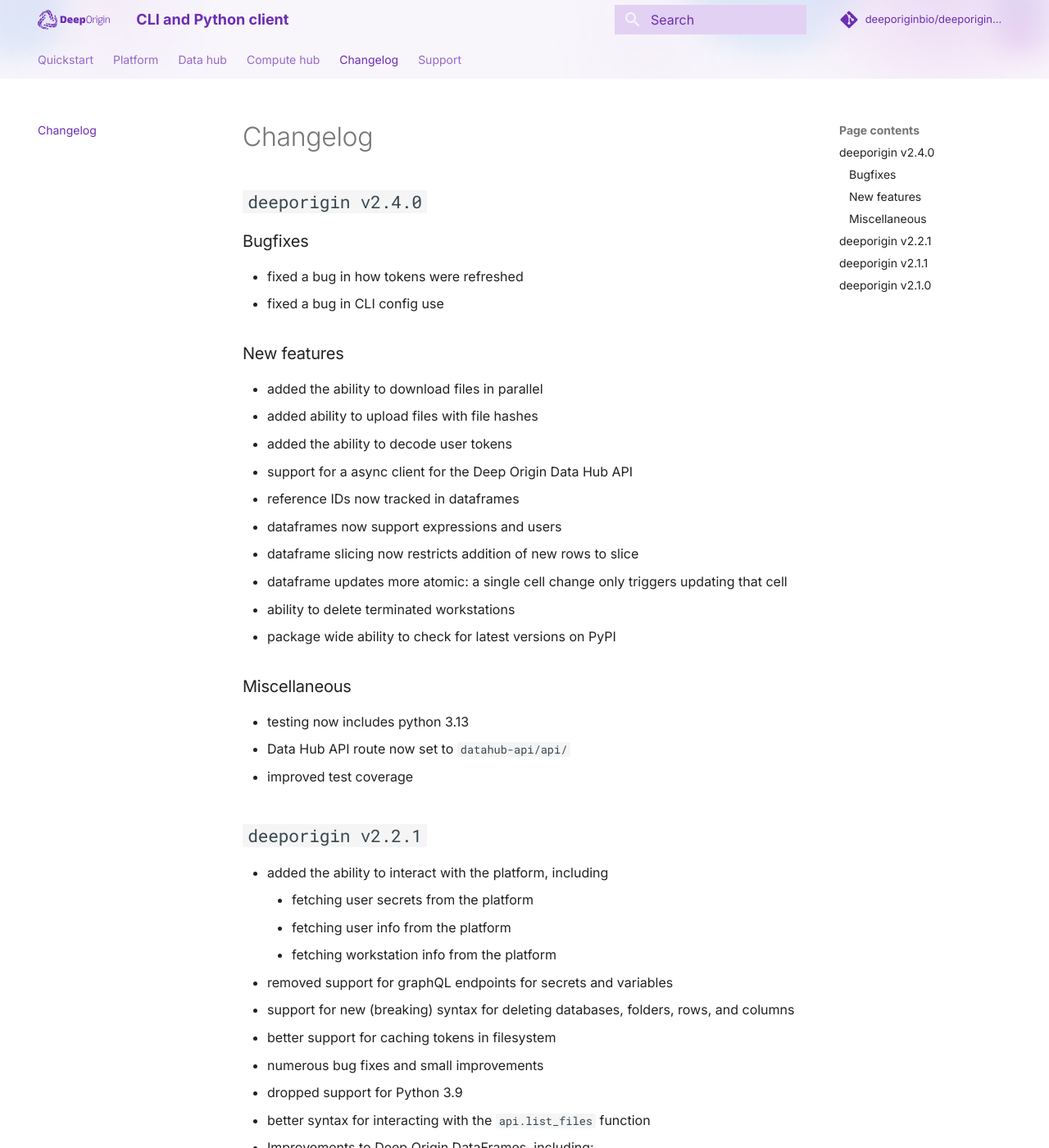
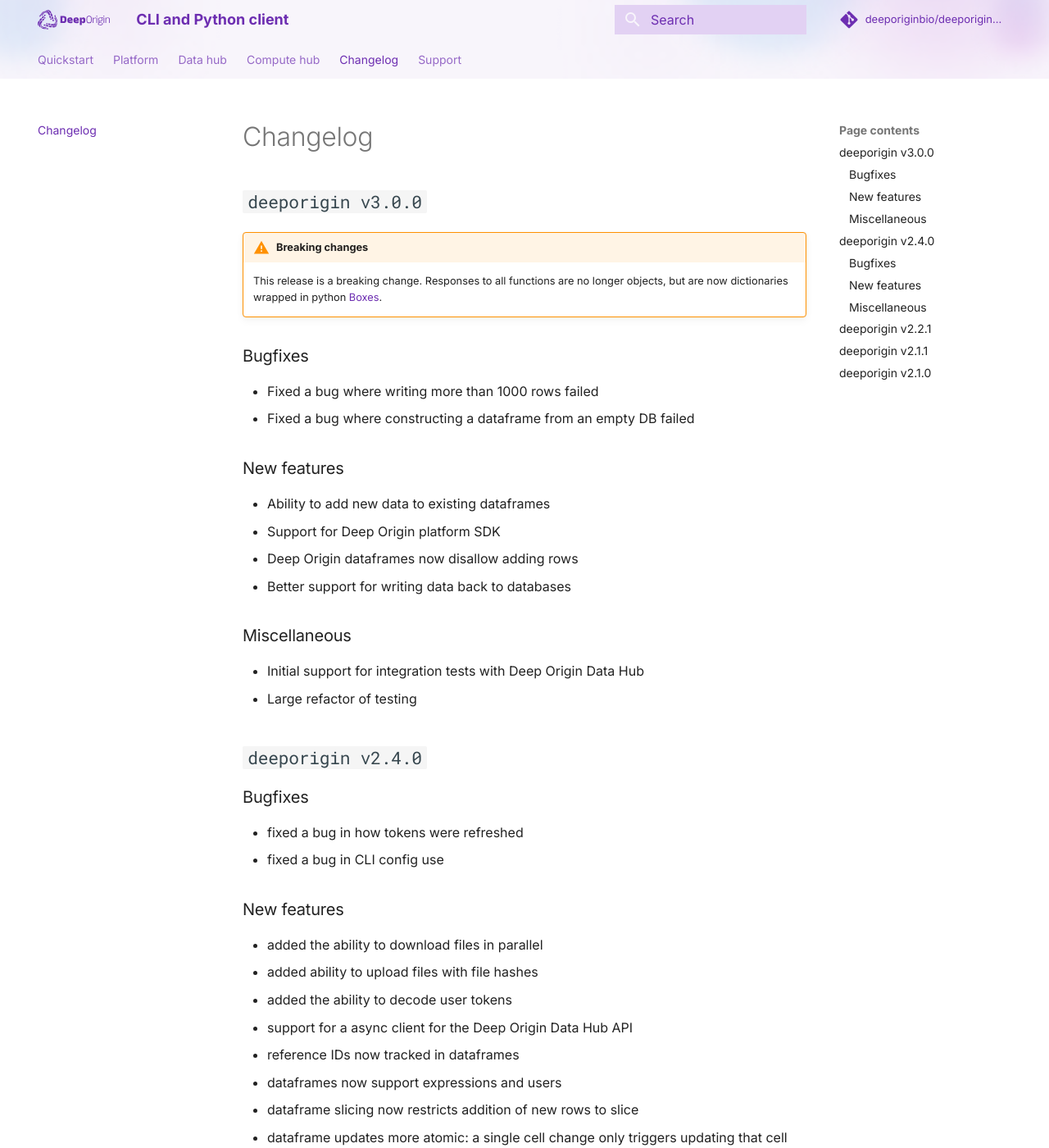
Before and after one commit to deeporiginbio/deeporigin-client, an MkDocs documentation site: the page built from docs/changelog.md, in a window 1280 px wide and 1400 px high. Shown: the whole window at 82% size. Built offline with MkDocs 1.6.1 and Material for MkDocs 9.7.7, drawn with Linux system fonts in a browser that asks for light colours; comment, search, counter and statistics services are not loaded.

Commit message:
fix: start pr (#117)

```diff
--- a/docs/changelog.md
+++ b/docs/changelog.md
@@ -1,5 +1,28 @@
 # Changelog
 
+
+## `deeporigin v3.0.0`
+
+!!! warning "Breaking changes"
+    This release is a breaking change. Responses to all functions are no longer objects, but are now dictionaries wrapped in python [Boxes](https://pypi.org/project/python-box/).
+
+### Bugfixes
+
+- Fixed a bug where writing more than 1000 rows failed
+- Fixed a bug where constructing a dataframe from an empty DB failed
+
+
+### New features
+
+- Ability to add new data to existing dataframes
+- Support for Deep Origin platform SDK
+- Deep Origin dataframes now disallow adding rows
+- Better support for writing data back to databases
+
+### Miscellaneous
+
+- Initial support for integration tests with Deep Origin Data Hub
+- Large refactor of testing
 
 ## `deeporigin v2.4.0`
 
```
